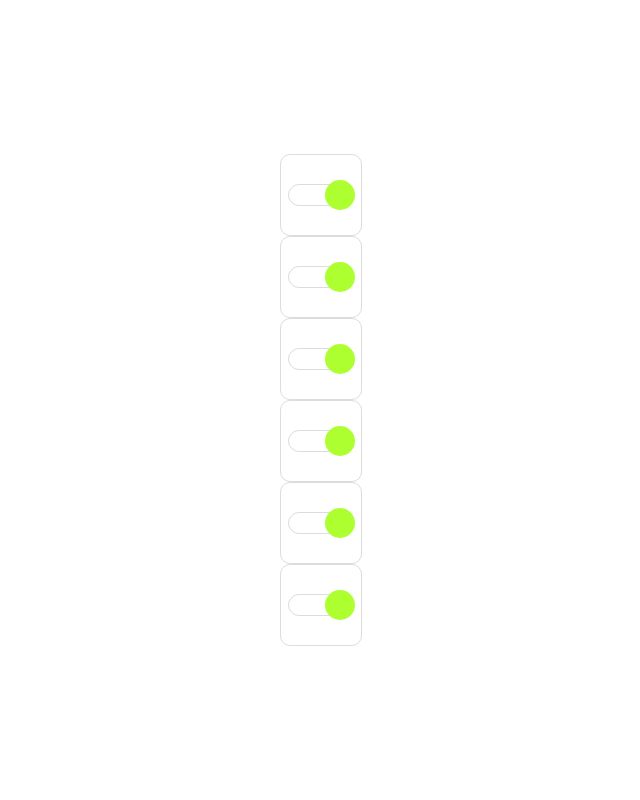
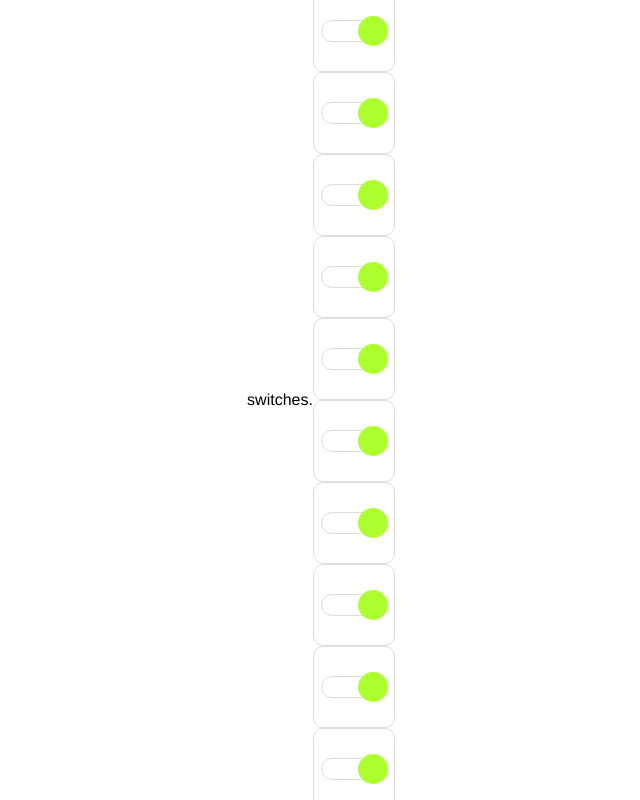
Before and after one commit to SanjeevMidda/switches-1, a React (Create React App) app: page / in a window 1280 px wide. Shown: the top 800 px of the page, without its empty margins (319-959 px from the left). Built offline with nearby package versions, Linux system fonts and the light colour scheme.

Commit message:
added title to App.js component

```diff
--- a/src/App.js
+++ b/src/App.js
@@ -1,7 +1,7 @@
 import "./index.css";
 import Switch from "./components/Switch";
 
-const noOfSwitches = Array.from({ length: 5 });
+const noOfSwitches = Array.from({ length: 19 });
 
 console.log(noOfSwitches);
 
@@ -10,6 +10,7 @@ function App() {
 
   return (
     <div className="App">
+      <h4>switches.</h4>
       <div className="mainContainer">
         {noOfSwitches.map((v, index) => (
           <Switch key={index} />
```
